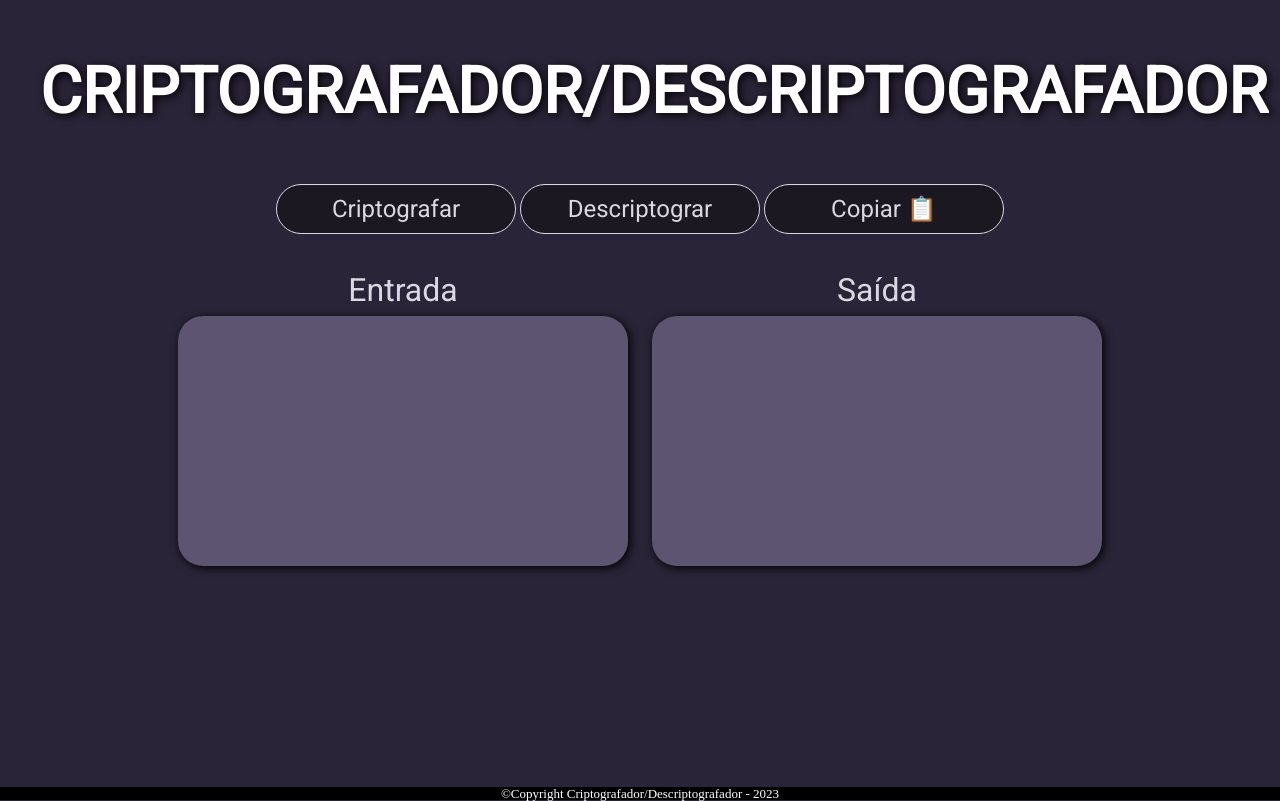
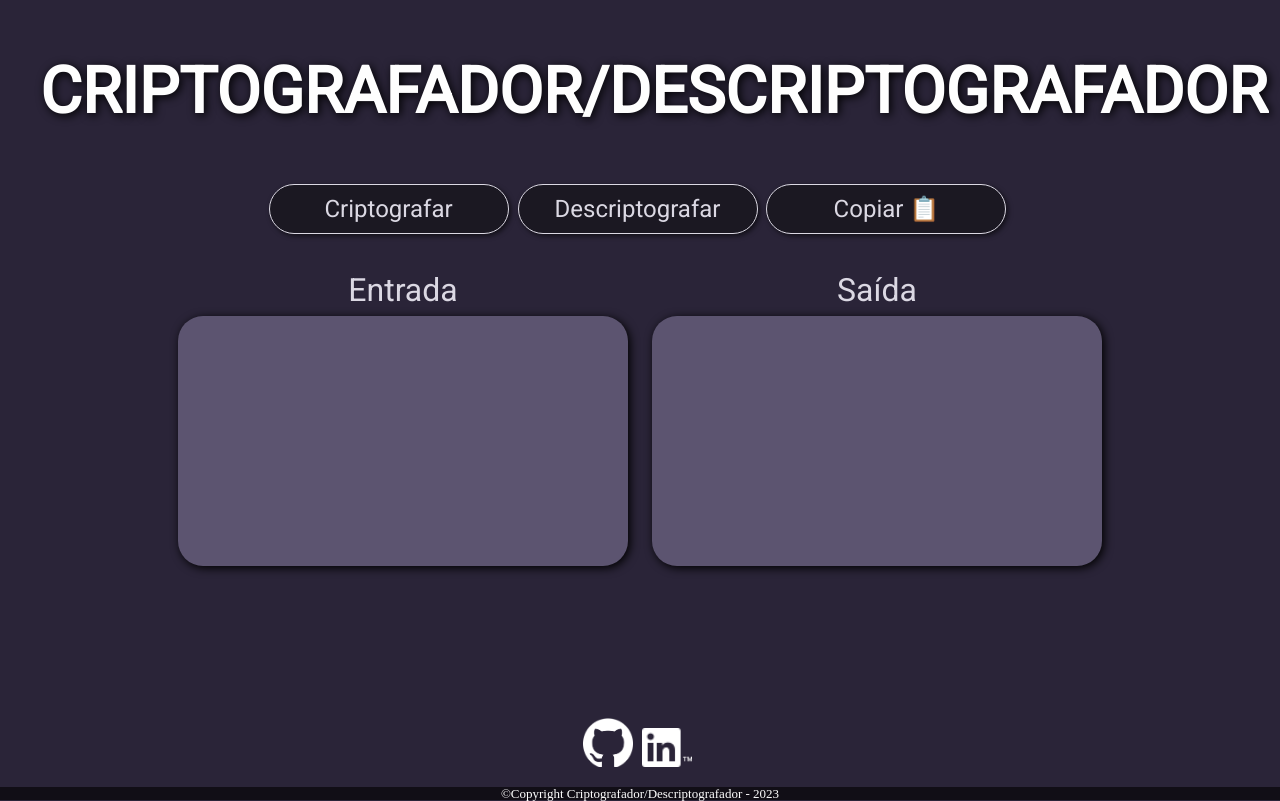
Before and after one commit to flkvio/criptografador-descriptografador, a plain HTML site: page index.html in a window 1280 px wide. Shown: the top 801 px of the page. Drawn offline with Linux system fonts and the light colour scheme.

Commit message:
Erro ortográfico do botão de descriptografar corrigido e adicionados botões que levam para as minhas redes

```diff
--- a/index.html
+++ b/index.html
@@ -24,8 +24,8 @@
     </header>
     <main>
         <div class="botoes">
-            <input value="Criptografar" id="botao-de-codificar" type="button" class="button">
-            <button class="button" onclick="decodificar()">Descriptograr</button>
+            <input class="button" value="Criptografar" id="botao-de-codificar" type="button" >
+            <button class="button" onclick="decodificar()">Descriptografar</button>
             <button class="button" id="copy">Copiar &#128203;</button>
         </div>
         <div class="principal">
@@ -45,7 +45,14 @@
 
     </main>
     <footer>
-        <p>&copy;Copyright Criptografador/Descriptografador - 2023</p>
+        <ul class="lista-de-redes">
+            <li class="item"><a href="https://github.com/flkvio/criptografador-descriptografador"><img
+                        src="./assets/github-mark-white.png"></a></li>
+            <li class="item"><a href="https://www.linkedin.com/in/flavio-fagundes-dev"><img
+                        src="./assets/In-White-34-Γäó.png"></a></li>
+
+        </ul>
+        <p class="copyright">&copy;Copyright Criptografador/Descriptografador - 2023</p>
     </footer>
 </body>
 <script src="./script.js">
--- a/style.css
+++ b/style.css
@@ -26,7 +26,7 @@ h1 p {
   margin: 20px auto;
   padding: 40px;
   text-shadow: 2px 2px 10px #000000;
-  transition: all 1s;
+  transition: all 0.30s;
 }
 
 h1 p:hover {
@@ -62,6 +62,11 @@ textarea:focus {
   margin: 0 0 40px 0;
 }
 
+.button {
+  margin: 0 5px 0 0;
+  box-shadow: 2px 2px 5px #00000099;
+}
+
 .principal p {
   display: block;
   color: #dbd8e3;
@@ -94,6 +99,8 @@ textarea:focus {
 .button:hover {
   transition: hover 1s;
   filter: brightness(1.1);
+  transform: scale(1.02);
+  cursor: pointer;
 }
 
 .button:active {
@@ -101,17 +108,41 @@ textarea:focus {
   filter: brightness(1.1);
 }
 
-footer {
-  background-color: #000000;
-  color: #fefefe;
+.item {
+  display: inline-block;
+  margin: 0 2px 0 0;
+}
+
+.item img {
+  width: 50px;
+
+}
+
+footer ul {
+  position: absolute;
+  bottom: 30px;
   text-align: center;
-  margin: 40px 0 0 0;
+  right: 0;
+  left: 0;
+}
+
+.item {
+  position: relative;
+  margin: 0 5px 0 0;
+  transition: 0.3s;
+}
+
+footer li:hover {
+  transform: scale(1.1);
 }
 
 footer p {
-  font-size: 13px;
+  color: #fefefe;
   position: absolute;
   bottom: 0;
-  background: #000000;
+  text-align: center;
+  width: 100%;
+  font-size: 13px;
+  background: #00000099;
   width: 100%;
 }
```
Also changed, not shown: assets/In-White-34-Γäó.png (added), assets/github-mark-white.png (added).
